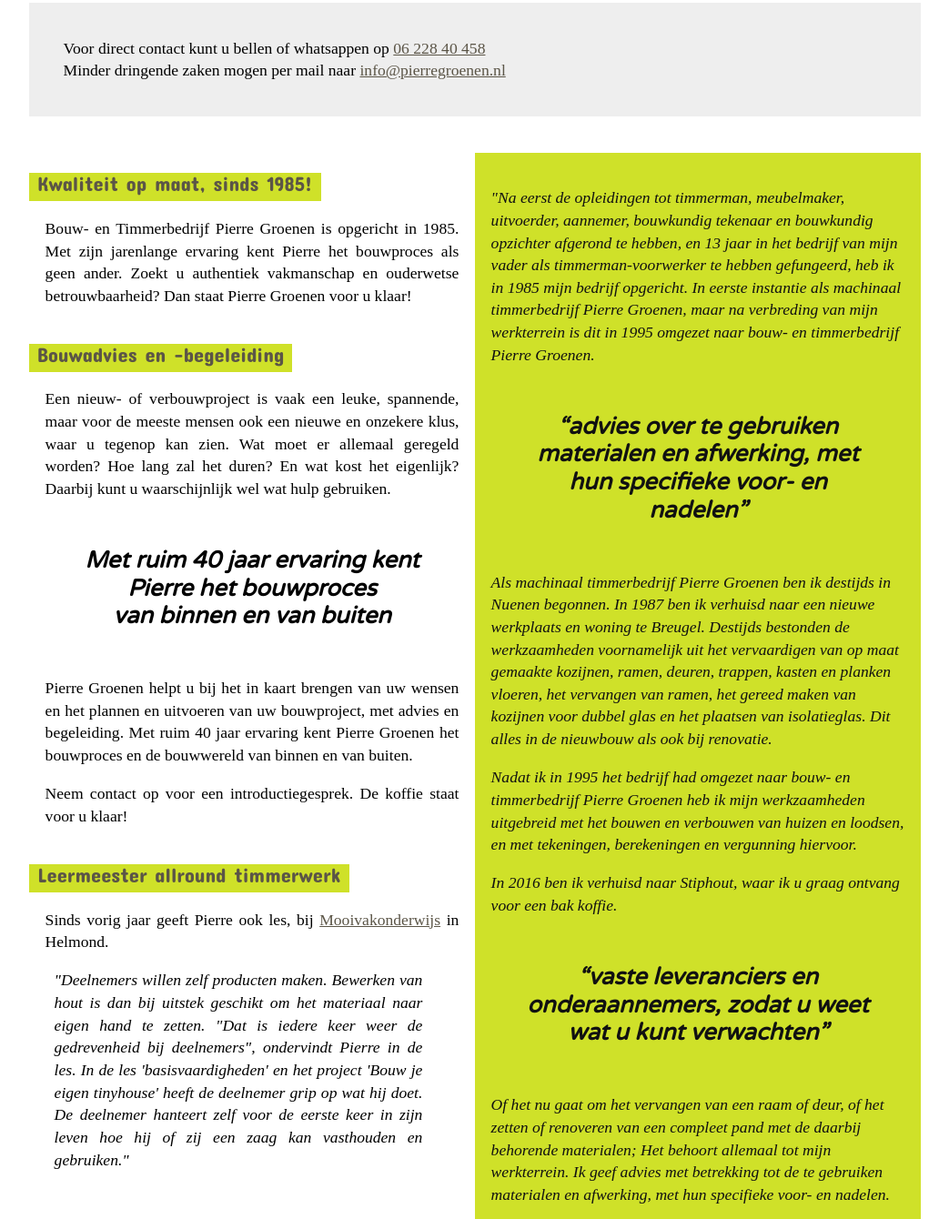
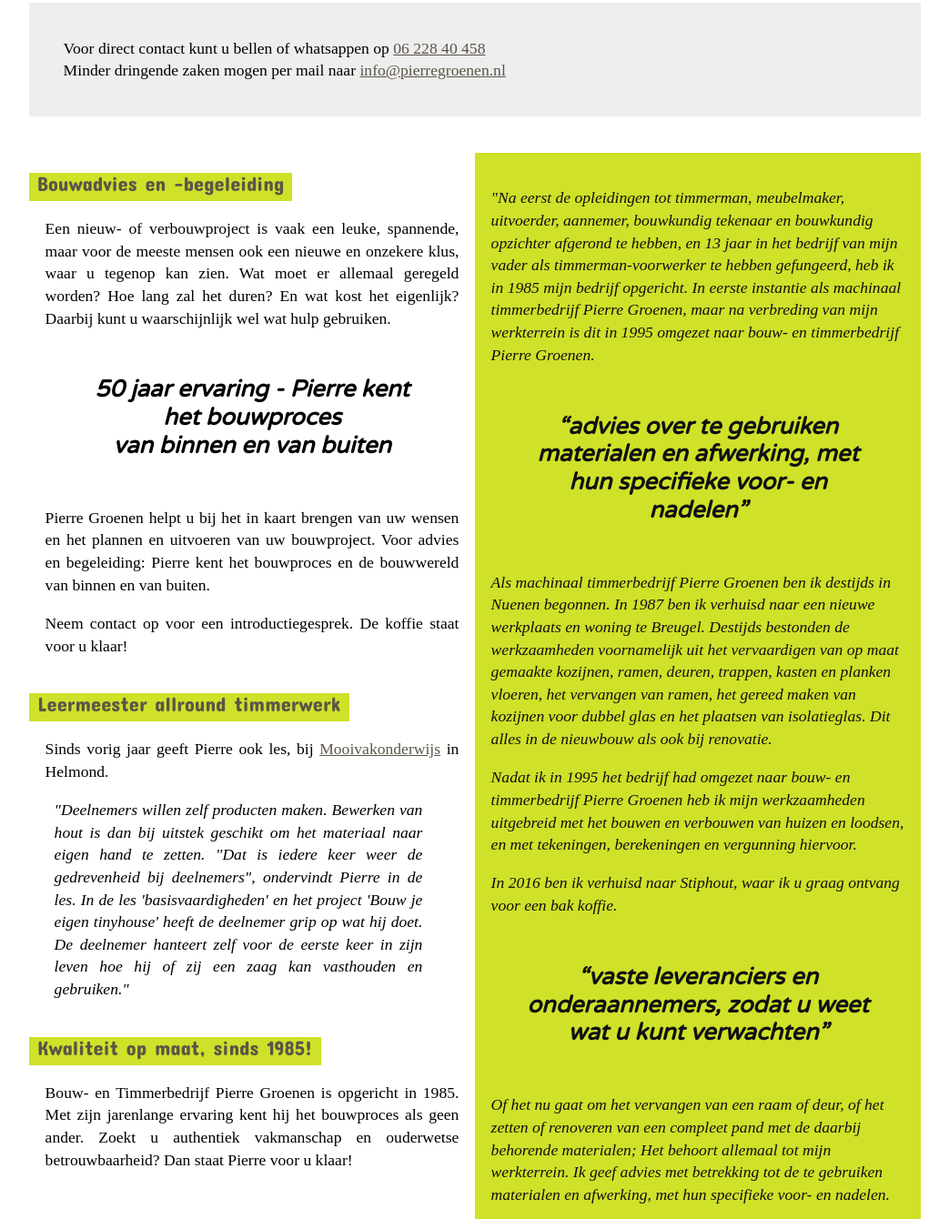
Before and after one commit to everybitnl/pierregroenen.nl, a plain HTML site: page index.html in a window 1280 px wide. Shown: the part 413-1753 px from the top of the page at 91% size, without its empty margins (118-1161 px from the left). Drawn offline with Linux system fonts and the light colour scheme; a web font is replaced by a local one.

Commit message:
update order and text

```diff
--- a/index.html
+++ b/index.html
@@ -10,7 +10,7 @@
     <meta name="og:title" content="Spannend Nieuw- of Verbouwproject?" />
     <meta
       name="og:description"
-      content="Met ruim 40 jaar ervaring kent Pierre Groenen het bouwproces van binnen en van buiten. Voor bouwadvies en -begeleiding."
+      content="Bouwadvies en -begeleiding: Pierre Groenen kent het bouwproces van binnen en van buiten."
     />
     <link
       rel="shortcut icon"
@@ -188,15 +188,6 @@
         <div style="height: 40px"></div>
 
         <div class="col">
-          <h2>Kwaliteit op maat, sinds 1985!</h2>
-
-          <p>
-            Bouw- en Timmerbedrijf Pierre Groenen is opgericht in 1985. Met zijn
-            jarenlange ervaring kent Pierre het bouwproces als geen ander. Zoekt
-            u authentiek vakmanschap en ouderwetse betrouwbaarheid? Dan staat
-            Pierre Groenen voor u klaar!
-          </p>
-
           <h2>Bouwadvies en -begeleiding</h2>
 
           <p>
@@ -208,15 +199,15 @@
           </p>
 
           <h3 class="squote">
-            Met ruim 40 jaar ervaring kent Pierre het bouwproces<br />van binnen
-            en van buiten
+            50 jaar ervaring - Pierre kent het bouwproces<br />van binnen en van
+            buiten
           </h3>
 
           <p>
             Pierre Groenen helpt u bij het in kaart brengen van uw wensen en het
-            plannen en uitvoeren van uw bouwproject, met advies en begeleiding.
-            Met ruim 40 jaar ervaring kent Pierre Groenen het bouwproces en de
-            bouwwereld van binnen en van buiten.
+            plannen en uitvoeren van uw bouwproject. Voor advies en begeleiding:
+            Pierre kent het bouwproces en de bouwwereld van binnen en van
+            buiten.
           </p>
 
           <p>
@@ -236,13 +227,22 @@
           </p>
 
           <p style="font-style: italic; padding: 0 40px 0 10px">
-            "Deelnemers willen zelf producten maken. Bewerken van hout is dan bij
-            uitstek geschikt om het materiaal naar eigen hand te zetten. "Dat is
-            iedere keer weer de gedrevenheid bij deelnemers", ondervindt Pierre
-            in de les. In de les 'basisvaardigheden' en het project 'Bouw je
-            eigen tinyhouse' heeft de deelnemer grip op wat hij doet. De
+            "Deelnemers willen zelf producten maken. Bewerken van hout is dan
+            bij uitstek geschikt om het materiaal naar eigen hand te zetten.
+            "Dat is iedere keer weer de gedrevenheid bij deelnemers", ondervindt
+            Pierre in de les. In de les 'basisvaardigheden' en het project 'Bouw
+            je eigen tinyhouse' heeft de deelnemer grip op wat hij doet. De
             deelnemer hanteert zelf voor de eerste keer in zijn leven hoe hij of
             zij een zaag kan vasthouden en gebruiken."
+          </p>
+
+          <h2>Kwaliteit op maat, sinds 1985!</h2>
+
+          <p>
+            Bouw- en Timmerbedrijf Pierre Groenen is opgericht in 1985. Met zijn
+            jarenlange ervaring kent hij het bouwproces als geen ander. Zoekt
+            u authentiek vakmanschap en ouderwetse betrouwbaarheid? Dan staat
+            Pierre voor u klaar!
           </p>
         </div>
 
```
